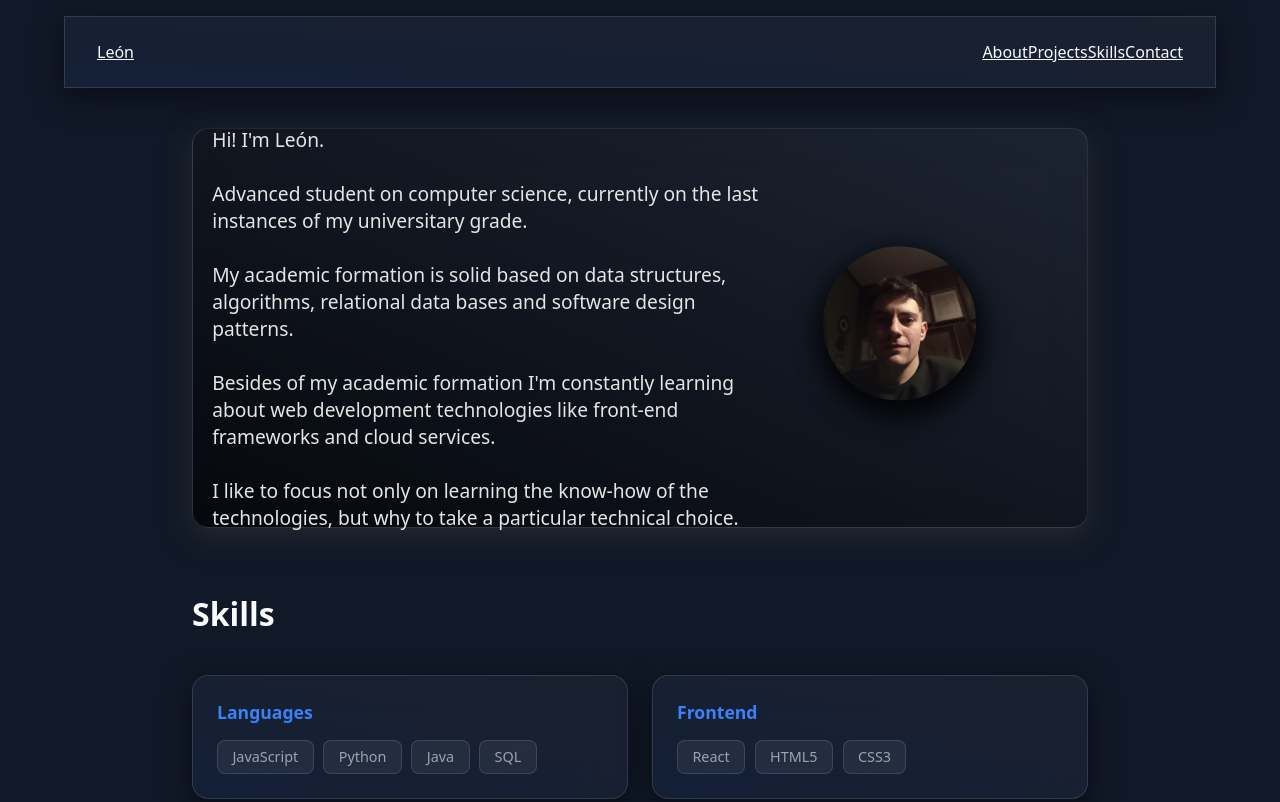
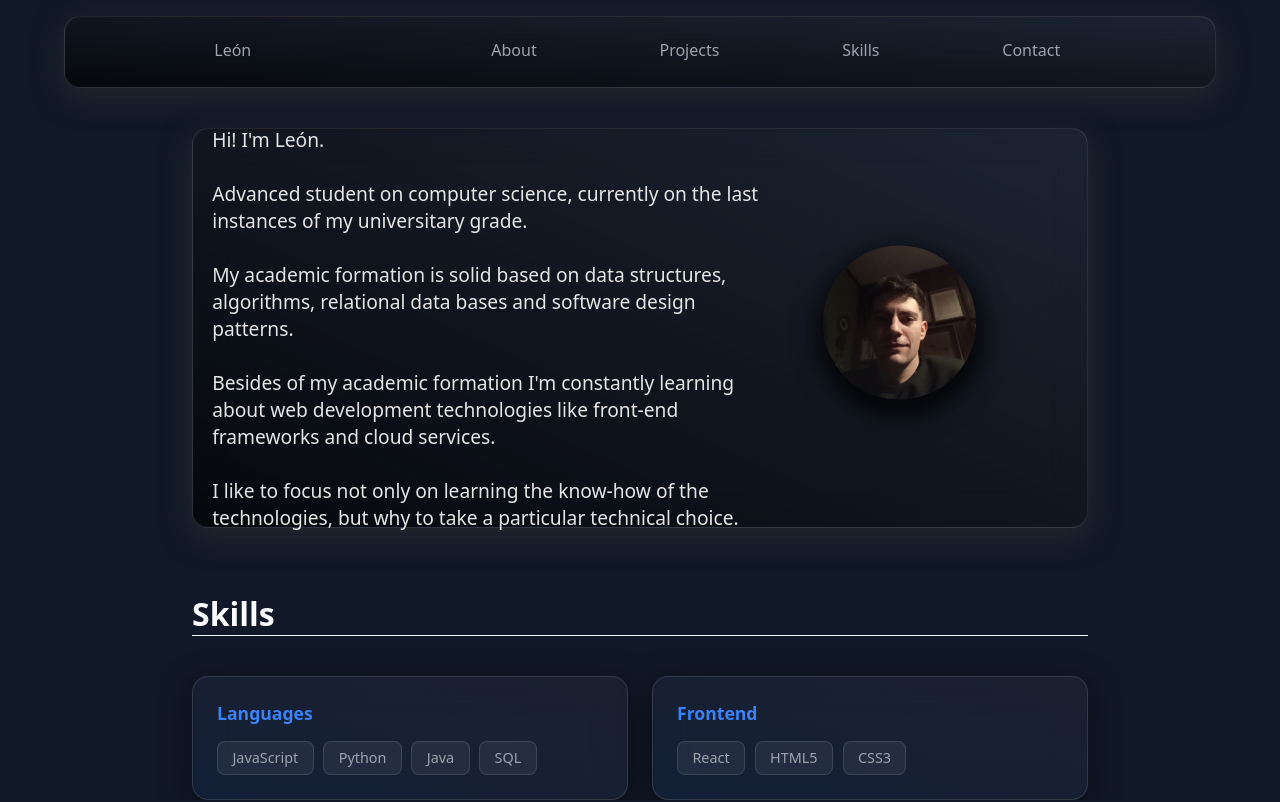
Before and after one commit to Leonidas314/Portfolio, a React (Vite) app: page / in a window 1280 px wide. Shown: the top 802 px of the page. Built offline with nearby package versions, Linux system fonts and the light colour scheme.

Commit message:
Restyle navbar, delete useless files, add Projects component first approach

```diff
--- a/src/App.jsx
+++ b/src/App.jsx
@@ -2,6 +2,7 @@
 import Hero from "./components/layout/Hero";
 import Navbar from "./components/layout/Navbar";
 import Skills from "./components/layout/Skills";
+import Projects from "./components/layout/Projects"
 function App() {
   return (
     <div className="app-container">
@@ -9,6 +10,7 @@
       <main>
         <Hero />
         <Skills />
+        <Projects />
       </main>
     </div>
   );
--- a/src/components/style/Header.css
+++ /dev/null
@@ -1,42 +0,0 @@
-
-
-@import url('https://fonts.googleapis.com/css2?family=Montserrat:ital,wght@0,100..900;1,100..900&family=Oxanium:wght@200..800&family=SUSE+Mono:ital,wght@0,100..800;1,100..800&family=Zalando+Sans+Expanded:ital,wght@0,200..900;1,200..900&display=swap');
-.header {
-  width: 100vw;
-  height: 20vh;
-  display: flex;
-  justify-content: center;
-  align-items: center;
-  font-family: "Zalando Sans Expanded", sans-serif;
-  font-optical-sizing: auto;
-  font-weight: bolder;
-}
-
-
-.nav {
-  position: relative;
-  display: grid;
-  grid-auto-flow: column;
-  grid-auto-columns: minmax(0, 1fr);
-  width: 100%;
-}
-
-
-.nav-item {
-  all: unset;
-  cursor: pointer;
-  font-size: 2rem;
-  font-weight: 600;
-  letter-spacing: 0.08em;
-  color: aliceblue;
-  text-align: center;
-  transition: color 0.25s ease, text-shadow 0.25s ease;
-}
-
-
-.nav-item:hover {
-  color: #ffffff;
-  text-shadow:
-    0 0 15px rgba(130, 160, 255, 0.6),
-    0 0 30px rgba(130, 160, 255, 0.4);
-}
--- a/src/components/style/Navbar.css
+++ b/src/components/style/Navbar.css
@@ -1,5 +1,5 @@
 #navbar {
-    position: fixed;
+    position:fixed;
     top: 0;
     left: 0;
     width: 100vw;
@@ -14,24 +14,76 @@
     height: 4.5rem;
     margin-top: 1rem;
     display: flex;
-    flex-direction: row;
-    justify-content: space-between;
+    display: grid;
+    grid-template-columns: 1fr 3fr;
     align-items: center;
     padding: 0 2rem;
 
-    background: var(--glass-bg);
-    border: 1px solid var(--glass-border);
-    box-shadow: var(--glass-shadow);
-    color: var(--text-primary);
+     /* Glass effect  rgba(255, 255, 255, 0.06)*/
+    background: linear-gradient(
+        to right top,
+        rgba(0, 0, 0, 0.65),
+        rgba(255, 255, 255, 0.05)
+    );
+
+    backdrop-filter: blur(20px);
+    -webkit-backdrop-filter: blur(20px);
+
+    /* Separación del fondo */
+    border: 1px solid rgba(255, 255, 255, 0.12);
+    border-radius: 16px;
+
+    /* Profundidad */
+    box-shadow:
+        0 8px 30px rgba(52, 52, 52, 0.6);
+
+    color: #e5e5e5
 }
 #navbar-logo {
     color: var(--text-primary);
 }
 
+#navbar-links, #navbar-logo{
+    display: flex;
+    justify-content: space-evenly;
+    align-items: center;
+
+}
 #navbar-links a {
+    justify-content: center;
     color: var(--text-primary);
 }
 
-#navbar-links a:hover {
+#navbar-links a:hover , #navbar-logo {
     color: var(--accent-blue);
 }
+
+
+#navbar-links a , #navbar-logo {
+    color: var(--text-secondary);
+    text-decoration: none;
+    font-weight: 275;
+    position: relative;
+    padding-bottom: 4px;
+    transition: color 0.2s ease;
+}
+
+#navbar-links a::after , #navbar-logo::after{
+    content: '';
+    position: absolute;
+    bottom: 0;
+    left: 50%;
+    transform: translateX(-50%);
+    width: 0%;
+    height: 1px;
+    background: var(--accent-green);
+    transition: width 0.25s ease;
+}
+
+#navbar-links a:hover , #navbar-logo:hover {
+    color: var(--text-primary);
+}
+
+#navbar-links a:hover::after , #navbar-logo:hover::after {
+    width: 100%;
+}
--- a/src/components/style/reset.css
+++ b/src/components/style/reset.css
@@ -6,6 +6,7 @@
 
 html, body, #root {
   height: 100%;
+  overflow-x: hidden;
 }
 
 .app-container {
```
Also changed, not shown: src/components/layout/Carousel.jsx (deleted, +0 -28 lines), src/components/layout/Header.jsx (deleted, +0 -31 lines), src/components/style/Carousel.css (deleted, +0 -29 lines).
